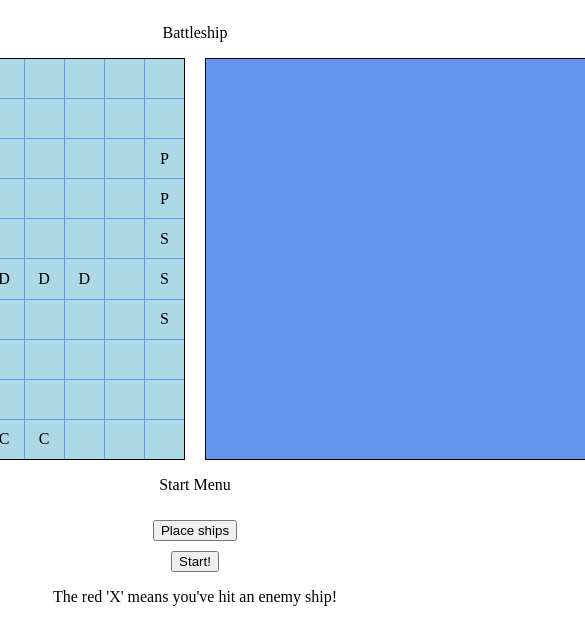
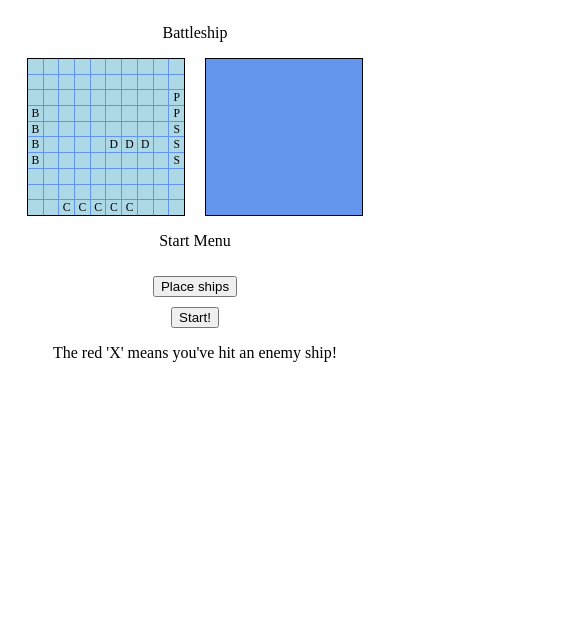
Before and after one commit to reiogo/battleship, a website built with webpack: page src/template.html in a window 390 px wide. Both pictures are taken after a click on the button "Place ships". Shown: the top 644 px of the page, 585 px wide, since content can reach past the window. Built offline with nearby package versions, Linux system fonts and the light colour scheme.

Commit message:
Compatibility for phone screens

```diff
--- a/src/dom.js
+++ b/src/dom.js
@@ -19,6 +19,7 @@ export default class Dom {
           display: flex;
           align-items: center;
           justify-content: center;
+          font-size: min(1em, 3vw);
         `;
 
         if (value == 'X') {
@@ -30,6 +31,7 @@ export default class Dom {
             display: flex;
             align-items: center;
             justify-content: center;
+            font-size: min(1em, 3vw);
           `;
         } else if (value == 1) {
           box.textContent = 'X';
--- a/src/style.css
+++ b/src/style.css
@@ -14,6 +14,7 @@ body {
   align-items: center;
 }
 
+
 #title-card{
   display: flex;
   flex-direction: column;
@@ -28,8 +29,8 @@ body {
 #boardTwo {
   border: 1px solid black;
   background-color: cornflowerblue;
-  width: 400px;
-  height: 400px;
+  width: min(40vw, 400px);
+  height: min(40vw, 400px);
   display: grid;
   grid-template: repeat(10, 1fr) / repeat(10, 1fr);
   grid-gap: 1px;
```
